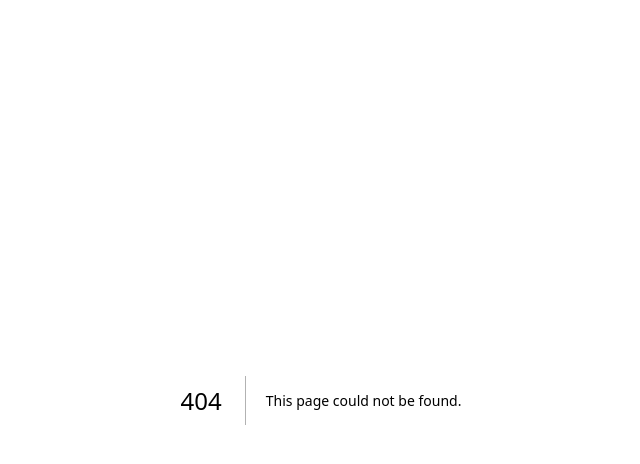
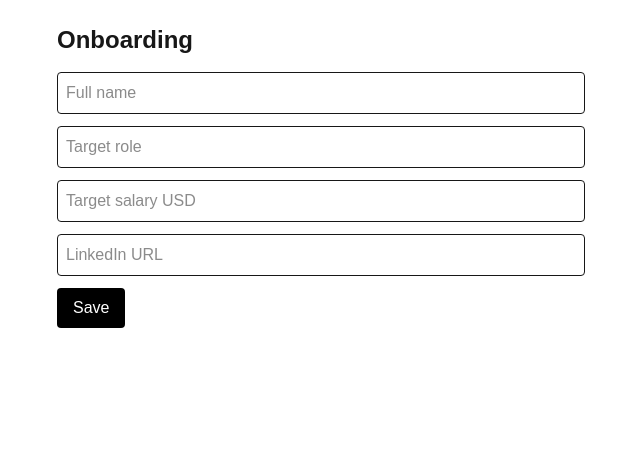
Before and after one commit to vladdehtiarov/jobAI, a Next.js app: page /onboarding in a window 1280 px wide. Before the commit this address had no page. Shown: the top 464 px of the page, without its empty margins (319-959 px from the left). Built offline with nearby package versions, Linux system fonts and the light colour scheme.

Commit message:
feat(auth): add login and onboarding skeleton pages

```diff
--- /dev/null
+++ b/src/app/(auth)/login/page.tsx
@@ -0,0 +1,29 @@
+'use client'
+import { useState } from 'react'
+import { supabase } from '@/lib/supabase-client'
+
+export default function LoginPage() {
+  const [email, setEmail] = useState('')
+  const [status, setStatus] = useState('')
+
+  const signIn = async (e: React.FormEvent) => {
+    e.preventDefault()
+    setStatus('Sending magic link...')
+    const { error } = await supabase.auth.signInWithOtp({
+      email,
+      options: { emailRedirectTo: typeof window !== 'undefined' ? `${window.location.origin}/onboarding` : undefined },
+    })
+    setStatus(error ? `Error: ${error.message}` : 'Check your email for login link.')
+  }
+
+  return (
+    <main className="max-w-md mx-auto p-6 space-y-4">
+      <h1 className="text-2xl font-semibold">Login</h1>
+      <form onSubmit={signIn} className="space-y-3">
+        <input className="w-full border rounded p-2" type="email" required placeholder="you@example.com" value={email} onChange={(e)=>setEmail(e.target.value)} />
+        <button className="px-4 py-2 rounded bg-black text-white" type="submit">Send magic link</button>
+      </form>
+      {status && <p className="text-sm text-gray-600">{status}</p>}
+    </main>
+  )
+}
--- /dev/null
+++ b/src/app/onboarding/page.tsx
@@ -0,0 +1,29 @@
+'use client'
+import { useState } from 'react'
+
+export default function OnboardingPage() {
+  const [form, setForm] = useState({ full_name:'', target_role:'', target_salary_usd:'', linkedin_url:'' })
+  const [saved, setSaved] = useState(false)
+
+  const update = (k: string, v: string) => setForm((s)=>({ ...s, [k]: v }))
+
+  const submit = async (e: React.FormEvent) => {
+    e.preventDefault()
+    // TODO: wire to API/profile table
+    setSaved(true)
+  }
+
+  return (
+    <main className="max-w-xl mx-auto p-6 space-y-4">
+      <h1 className="text-2xl font-semibold">Onboarding</h1>
+      <form onSubmit={submit} className="space-y-3">
+        <input className="w-full border rounded p-2" placeholder="Full name" value={form.full_name} onChange={(e)=>update('full_name', e.target.value)} required />
+        <input className="w-full border rounded p-2" placeholder="Target role" value={form.target_role} onChange={(e)=>update('target_role', e.target.value)} required />
+        <input className="w-full border rounded p-2" type="number" placeholder="Target salary USD" value={form.target_salary_usd} onChange={(e)=>update('target_salary_usd', e.target.value)} />
+        <input className="w-full border rounded p-2" type="url" placeholder="LinkedIn URL" value={form.linkedin_url} onChange={(e)=>update('linkedin_url', e.target.value)} />
+        <button className="px-4 py-2 rounded bg-black text-white" type="submit">Save</button>
+      </form>
+      {saved && <p className="text-sm text-green-700">Saved locally. API wiring next batch.</p>}
+    </main>
+  )
+}
--- /dev/null
+++ b/src/lib/auth-guard.ts
@@ -0,0 +1,8 @@
+import { redirect } from 'next/navigation'
+import { supabase } from './supabase-client'
+
+export async function requireAuthClientSide() {
+  const { data } = await supabase.auth.getSession()
+  if (!data.session) redirect('/login')
+  return data.session
+}
```
